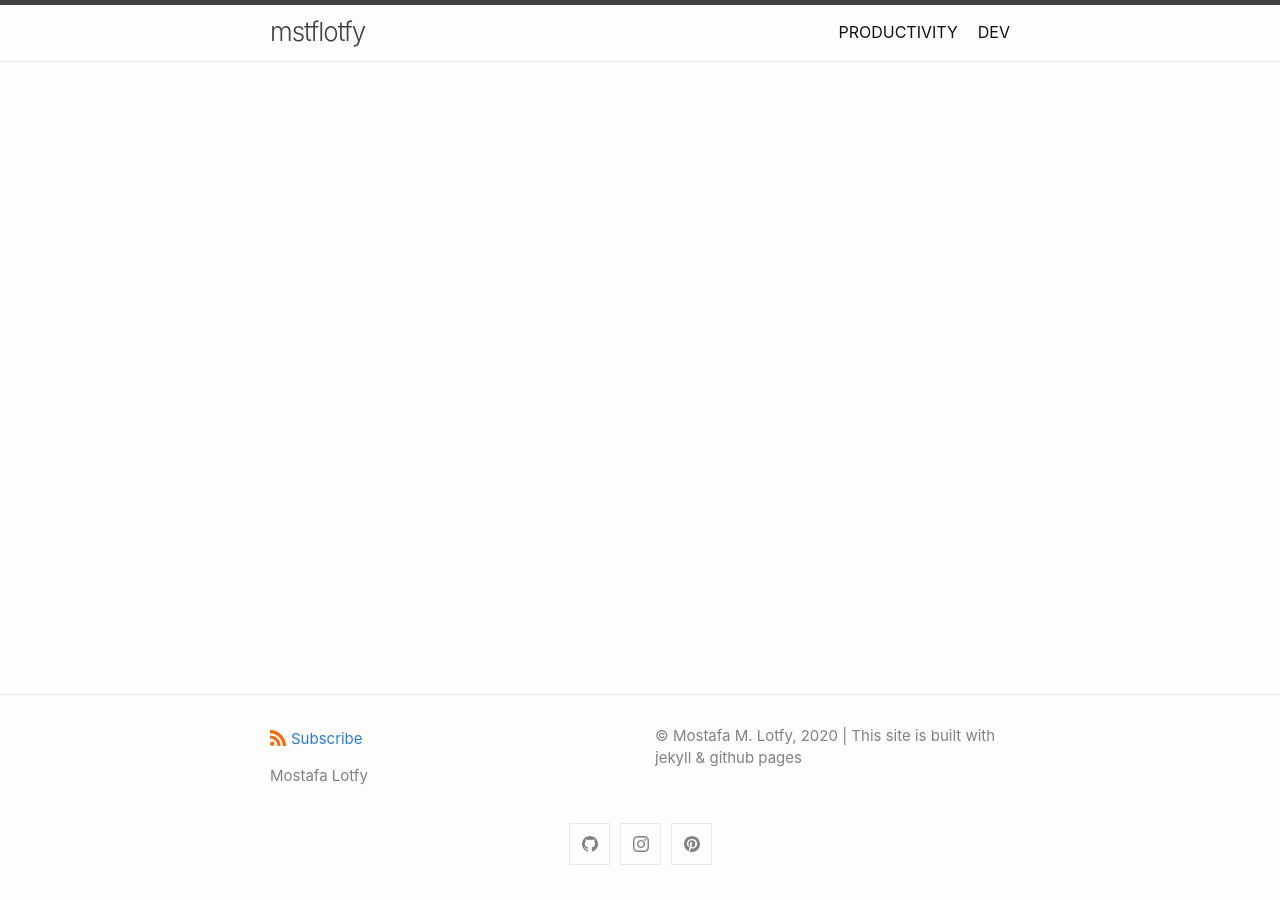
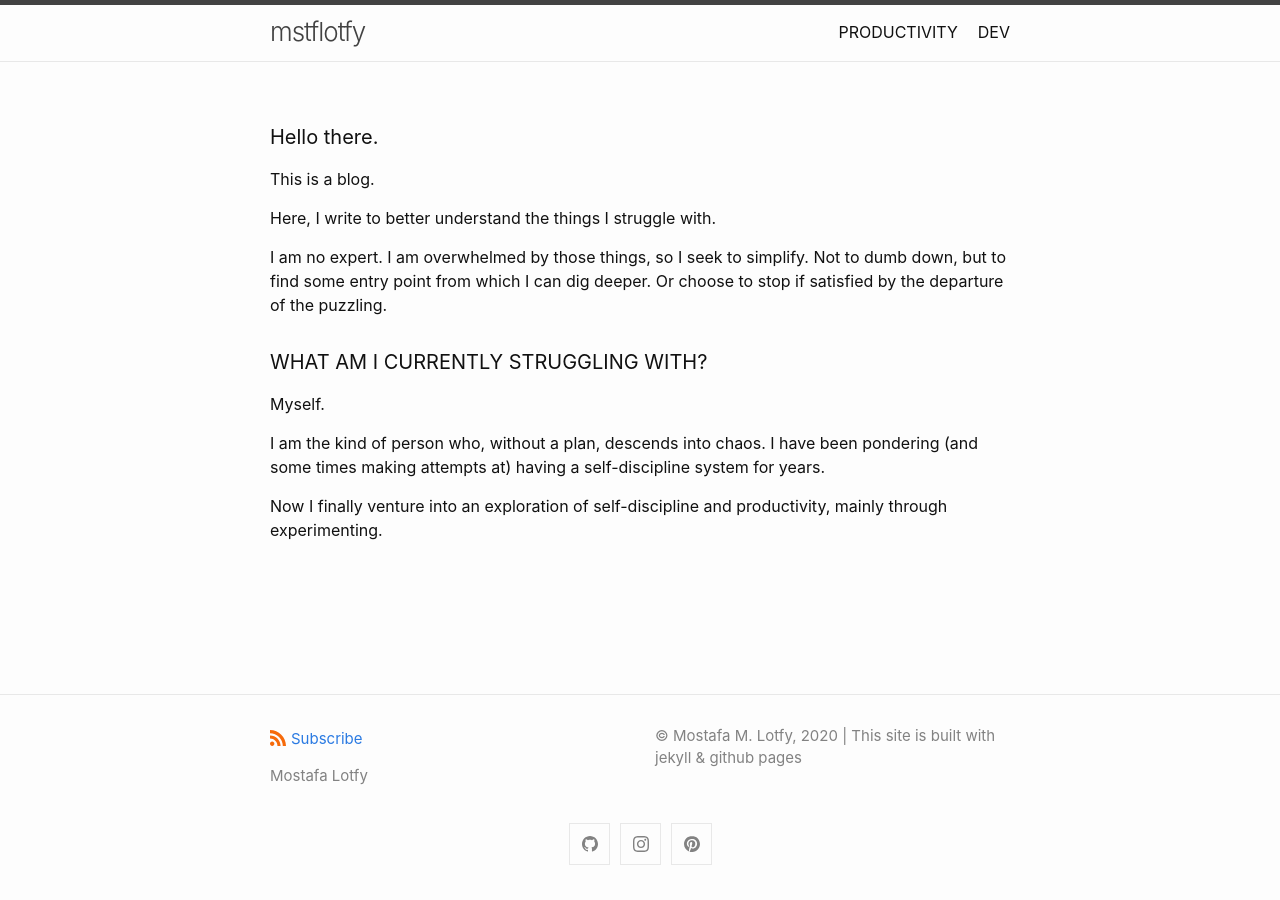
Before and after one commit to mstflotfy/mstflotfy.github.io, a Jekyll site: the page built from index.md, in a window 1280 px wide. Built offline with Jekyll 4.4.1, drawn with Linux system fonts in a browser that asks for light colours.

Commit message:
Adding temp copy to landing page

```diff
--- a/index.md
+++ b/index.md
@@ -7,3 +7,20 @@
 #
 layout: home
 ---
+
+
+#### Hello there.
+This is a blog.
+
+Here, I write to better understand the things I struggle with.
+
+I am no expert. I am overwhelmed by those things, so I seek to simplify.
+Not to dumb down, but to find some entry point from which I can dig deeper. Or choose to stop if satisfied by the departure of the puzzling.
+
+#### WHAT AM I CURRENTLY STRUGGLING WITH?
+Myself.
+
+I am the kind of person who, without a plan, descends into chaos.
+I have been pondering (and some times making attempts at) having a self-discipline system for years.
+
+Now I finally venture into an exploration of self-discipline and productivity, mainly through experimenting.
```
